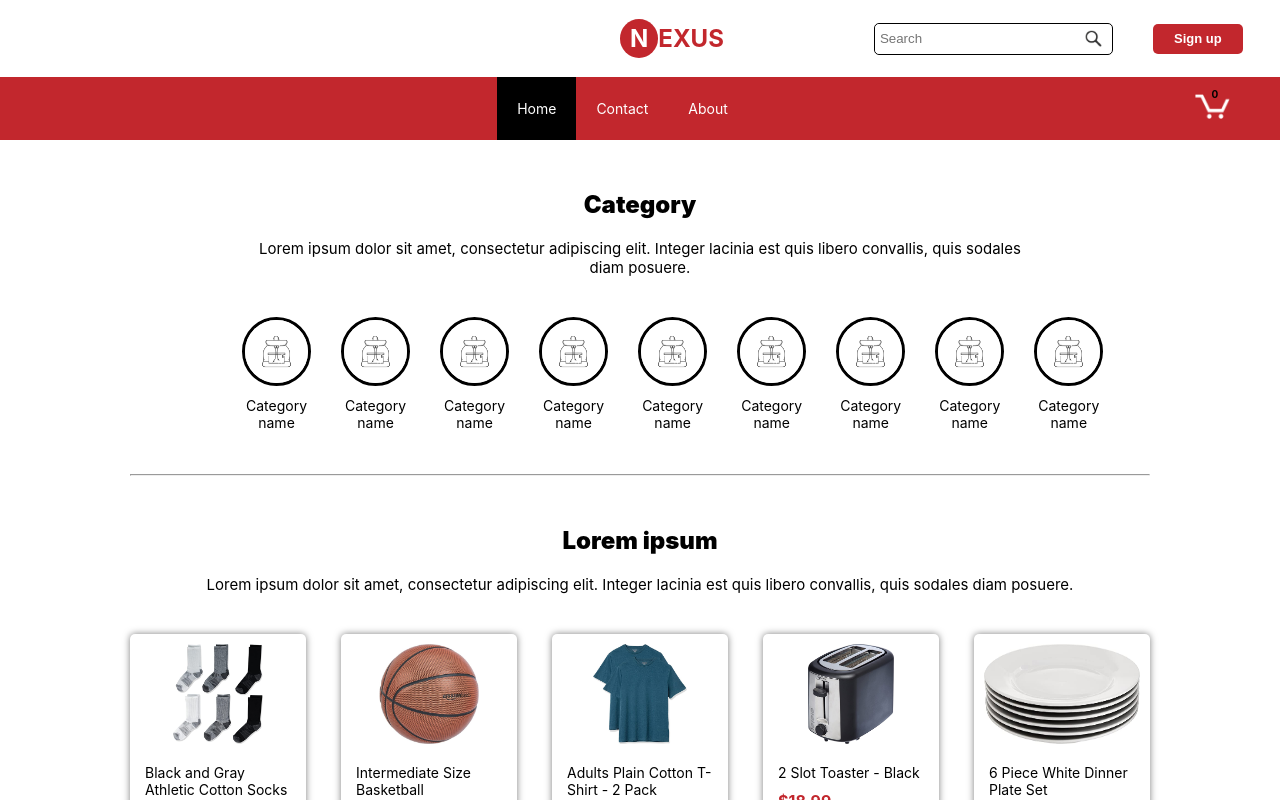
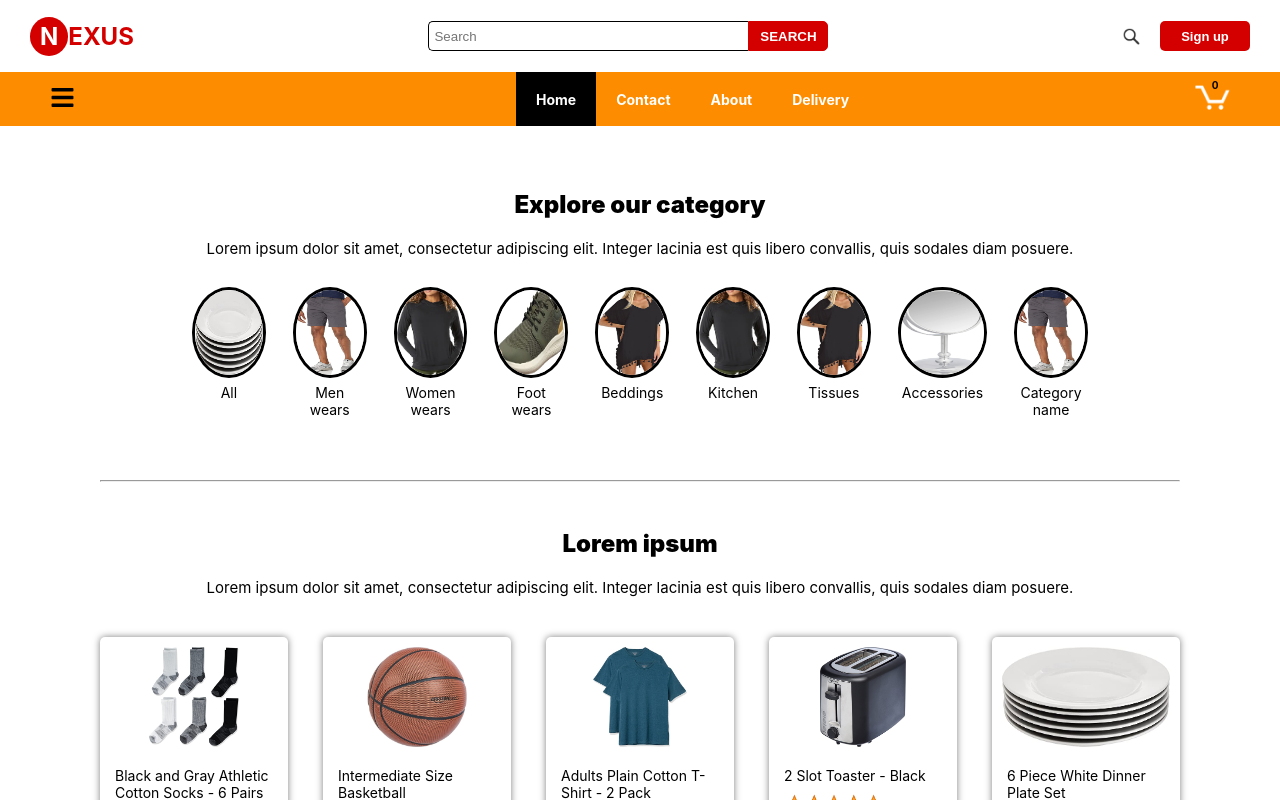
Before and after one commit to TomLayan1/Nexus, a React (Create React App) app in the folder nexus/: page / in a window 1280 px wide. Shown: the top 800 px of the page. Built offline with nearby package versions, Linux system fonts and the light colour scheme; the HTML template or start-up script is replaced by a standard one.

Commit message:
Added the footer to the app

```diff
--- a/nexus/src/Assets/Assets.js
+++ b/nexus/src/Assets/Assets.js
@@ -74,39 +74,39 @@ export const assets = {
 
 export const categoryData = [
   {
-    image: categoryImage,
-    name: 'Category name'
+    image: six_piece_white_dinner_plate_set,
+    name: 'All'
   },
   {
-    image: categoryImage,
-    name: 'Category name'
+    image: men_slim_fit_summer_shorts_gray,
+    name: 'Men wears'
   },
   {
-    image: categoryImage,
-    name: 'Category name'
+    image: women_stretch_popover_hoodie_black,
+    name: 'Women wears'
   },
   {
-    image: categoryImage,
-    name: 'Category name'
+    image: men_athletic_shoes_green,
+    name: 'Foot wears'
   },
   {
-    image: categoryImage,
-    name: 'Category name'
+    image: women_chiffon_beachwear_coverup_black,
+    name: 'Beddings'
   },
   {
-    image: categoryImage,
-    name: 'Category name'
+    image: women_stretch_popover_hoodie_black,
+    name: 'Kitchen'
   },
   {
-    image: categoryImage,
-    name: 'Category name'
+    image: women_chiffon_beachwear_coverup_black,
+    name: 'Tissues'
   },
   {
-    image: categoryImage,
-    name: 'Category name'
+    image: vanity_mirror_silver,
+    name: 'Accessories'
   },
   {
-    image: categoryImage,
+    image: men_slim_fit_summer_shorts_gray,
     name: 'Category name'
   }
 ]
@@ -119,7 +119,7 @@ export const productsData = [
     image: athletic_cotton_socks_six_pairs,
     name: "Black and Gray Athletic Cotton Socks - 6 Pairs",
     rating: {
-      stars: 4.5,
+      stars: rating_45,
       count: 87
     },
     priceCents: 1090,
@@ -134,7 +134,7 @@ export const productsData = [
     image: intermediate_composite_basketball,
     name: "Intermediate Size Basketball",
     rating: {
-      stars: 4,
+      stars: rating_40,
       count: 127
     },
     priceCents: 2095,
@@ -148,7 +148,7 @@ export const productsData = [
     image: adults_plain_cotton_tshirt_two_pack_teal,
     name: "Adults Plain Cotton T-Shirt - 2 Pack",
     rating: {
-      stars: 4.5,
+      stars: rating_45,
       count: 56
     },
     priceCents: 799,
@@ -165,7 +165,7 @@ export const productsData = [
     image: black_two_slot_toaster,
     name: "2 Slot Toaster - Black",
     rating: {
-      stars: 5,
+      stars: rating_50,
       count: 2197
     },
     priceCents: 1899,
@@ -180,7 +180,7 @@ export const productsData = [
     image: six_piece_white_dinner_plate_set,
     name: "6 Piece White Dinner Plate Set",
     rating: {
-      stars: 4,
+      stars: rating_40,
       count: 37
     },
     priceCents: 2067,
@@ -195,7 +195,7 @@ export const productsData = [
     image: plain_hooded_fleece_sweatshirt_yellow,
     name: "Plain Hooded Fleece Sweatshirt",
     rating: {
-      stars: 4.5,
+      stars: rating_45,
       count: 317
     },
     priceCents: 2400,
@@ -210,7 +210,7 @@ export const productsData = [
     image: luxury_tower_set_six_piece,
     name: "Luxury Towel Set - Graphite Gray",
     rating: {
-      stars: 4.5,
+      stars: rating_45,
       count: 144
     },
     priceCents: 3599,
@@ -227,7 +227,7 @@ export const productsData = [
     image: liquid_laundry_detergent_plain,
     name: "Liquid Laundry Detergent, 110 Loads, 82.5 Fl Oz",
     rating: {
-      stars: 4.5,
+      stars: rating_45,
       count: 305
     },
     priceCents: 2899,
@@ -241,7 +241,7 @@ export const productsData = [
     image: knit_athletic_sneakers_gray,
     name: "Waterproof Knit Athletic Sneakers - Gray",
     rating: {
-      stars: 4,
+      stars: rating_40,
       count: 89
     },
     priceCents: 3390,
@@ -256,7 +256,7 @@ export const productsData = [
     image: women_chiffon_beachwear_coverup_black,
     name: "Women's Chiffon Beachwear Cover Up - Black",
     rating: {
-      stars: 4.5,
+      stars: rating_45,
       count: 235
     },
     priceCents: 2070,
@@ -275,7 +275,7 @@ export const productsData = [
     image: round_sunglasses_black,
     name: "Round Sunglasses",
     rating: {
-      stars: 4.5,
+      stars: rating_45,
       count: 30
     },
     priceCents: 1560,
@@ -289,7 +289,7 @@ export const productsData = [
     image: beach_sandals_women,
     name: "Women's Two Strap Buckle Sandals - Tan",
     rating: {
-      stars: 4.5,
+      stars: rating_45,
       count: 562
     },
     priceCents: 2499,
@@ -306,7 +306,7 @@ export const productsData = [
     image: men_slim_fit_summer_shorts_gray,
     name: "Men's Slim-Fit Summer Shorts",
     rating: {
-      stars: 4,
+      stars: rating_40,
       count: 160
     },
     priceCents: 1699,
@@ -321,7 +321,7 @@ export const productsData = [
     image: facial_tissue_two_ply_eighteen_boxes,
     name: "Ultra Soft Tissue 2-Ply - 18 Box",
     rating: {
-      stars: 4,
+      stars: rating_40,
       count: 99
     },
     priceCents: 2374,
@@ -338,7 +338,7 @@ export const productsData = [
     image:  women_stretch_popover_hoodie_black,
     name: "Women's Stretch Popover Hoodie",
     rating: {
-      stars: 4.5,
+      stars: rating_45,
       count: 2465
     },
     priceCents: 1374,
@@ -357,7 +357,7 @@ export const productsData = [
     image: bathroom_rug,
     name: "Bathroom Bath Rug Mat 20 x 31 Inch - Grey",
     rating: {
-      stars: 4.5,
+      stars: rating_45,
       count: 119
     },
     priceCents: 1250,
@@ -372,7 +372,7 @@ export const productsData = [
     image: women_knit_ballet_flat_black,
     name: "Women's Knit Ballet Flat",
     rating: {
-      stars: 4,
+      stars: rating_40,
       count: 326
     },
     priceCents: 2640,
@@ -388,7 +388,7 @@ export const productsData = [
     image: men_golf_polo_t_shirt_blue,
     name: "Men's Regular-Fit Quick-Dry Golf Polo Shirt",
     rating: {
-      stars: 4.5,
+      stars: rating_45,
       count: 2556
     },
     priceCents: 1599,
@@ -406,7 +406,7 @@ export const productsData = [
     image: trash_can_with_foot_pedal_50_liter,
     name: "Trash Can with Foot Pedal - Brushed Stainless Steel",
     rating: {
-      stars: 4.5,
+      stars: rating_45,
       count: 2286
     },
     priceCents: 8300,
@@ -422,7 +422,7 @@ export const productsData = [
     image: duvet_cover_set_blue_twin,
     name: "Duvet Cover Set with Zipper Closure",
     rating: {
-      stars: 4,
+      stars: rating_40,
       count: 456
     },
     priceCents: 2399,
@@ -439,7 +439,7 @@ export const productsData = [
     image: men_chino_pants_beige,
     name: "Men's Classic-fit Pleated Chino Pants",
     rating: {
-      stars: 4.5,
+      stars: rating_45,
       count: 9017
     },
     priceCents: 2290,
@@ -454,7 +454,7 @@ export const productsData = [
     image: men_athletic_shoes_green,
     name: "Men's Athletic Sneaker",
     rating: {
-      stars: 4,
+      stars: rating_40,
       count: 229
     },
     priceCents: 3890,
@@ -470,7 +470,7 @@ export const productsData = [
     image: men_navigator_sunglasses_brown,
     name: "Men's Navigator Sunglasses Pilot",
     rating: {
-      stars: 3.5,
+      stars: rating_35,
       count: 42
     },
     priceCents: 1690,
@@ -486,7 +486,7 @@ export const productsData = [
     image: vanity_mirror_silver,
     name: "Vanity Mirror with Heavy Base - Chrome",
     rating: {
-      stars: 4.5,
+      stars: rating_45,
       count: 130
     },
     priceCents: 1649,
@@ -502,7 +502,7 @@ export const productsData = [
     image: women_french_terry_fleece_jogger_camo,
     name: "Women's Fleece Jogger Sweatpant",
     rating: {
-      stars: 4.5,
+      stars: rating_45,
       count: 248
     },
     priceCents: 2400,
@@ -519,7 +519,7 @@ export const productsData = [
     image: round_airtight_food_storage_containers,
     name: "Round Airtight Food Storage Containers - 5 Piece",
     rating: {
-      stars: 4,
+      stars: rating_40,
       count: 126
     },
     priceCents: 2899,
@@ -534,7 +534,7 @@ export const productsData = [
     image: coffeemaker_with_glass_carafe_black,
     name: "Coffeemaker with Glass Carafe and Reusable Filter - 25 Oz, Black",
     rating: {
-      stars: 4.5,
+      stars: rating_45,
       count: 1211
     },
     priceCents: 2250,
@@ -549,7 +549,7 @@ export const productsData = [
     image: blackout_curtains_black,
     name: "Blackout Curtains Set 42 x 84-Inch - Black, 2 Panels",
     rating: {
-      stars: 4.5,
+      stars: rating_45,
       count: 363
     },
     priceCents: 3099,
@@ -563,7 +563,7 @@ export const productsData = [
     image: countertop_blender_sixty_four_oz,
     name: "Countertop Blender - 64oz, 1400 Watts",
     rating: {
-      stars: 4,
+      stars: rating_40,
       count: 3
     },
     priceCents: 10747,
@@ -578,7 +578,7 @@ export const productsData = [
     image: floral_mixing_bowl_set,
     name: "10-Piece Mixing Bowl Set with Lids - Floral",
     rating: {
-      stars: 5,
+      stars: rating_50,
       count: 679
     },
     priceCents: 3899,
@@ -594,7 +594,7 @@ export const productsData = [
     image: kitchen_paper_towels_thirty_pack,
     name: "2-Ply Kitchen Paper Towels - 30 Pack",
     rating: {
-      stars: 4.5,
+      stars: rating_45,
       count: 1045
     },
     priceCents: 5799,
@@ -609,7 +609,7 @@ export const productsData = [
     image: men_cozy_fleece_zip_up_hoodie_red,
     name: "Men's Full-Zip Hooded Fleece Sweatshirt",
     rating: {
-      stars: 4.5,
+      stars: rating_45,
       count: 3157
     },
     priceCents: 2400,
--- a/nexus/src/Components/Category/Category.css
+++ b/nexus/src/Components/Category/Category.css
@@ -1,12 +1,14 @@
 .explore--menu{
-  width: 80%;
+  width: 85%;
+  height: 270px;
   margin: auto;
   padding: 10px;
   margin-bottom: 30px;
 }
 .category-statement-bx{
-  margin-bottom: 40px;
+  height: 30%;
   text-align: center;
+  margin-bottom: 3px;
 }
 .category-header-txt{
   font-weight: 900;
@@ -17,18 +19,28 @@
 }
 .category-menu-bx{
   width: 100%;
+  height: 67%;
   display: flex;
-  gap: 30px;
-
+  gap: 25px;
+  padding: 18px 0;
 }
 .category--bx{
-  width: 10%;
+  width: 100px;
+  height: 100%;
+  padding: 1px;
+}
+.category-img--bx{
+  width: 100%;
+  height: 70%;
+  border: 3px solid black;
+  border-radius: 50%;
+  margin-bottom: 3px;
 }
 .category-img{
   width: 100%;
-  border-radius: 50%;
+  height: 100%;
+  border-radius: inherit;
   margin-bottom: 4px;
-  border: 3px solid black;
 }
 .category--name{
   font-size: 14px;
--- a/nexus/src/Components/Category/Category.jsx
+++ b/nexus/src/Components/Category/Category.jsx
@@ -7,14 +7,16 @@ const Category = () => {
   return (
     <div className='explore--menu' id='explore--menu'>
       <div className='category-statement-bx'>
-        <h2 className='category-header-txt'>Category</h2>
+        <h2 className='category-header-txt'>Explore our category</h2>
         <p className='category-statement'>Lorem ipsum dolor sit amet, consectetur adipiscing elit. Integer lacinia est quis libero convallis, quis sodales diam posuere.</p>
       </div>
       <div className='category-menu-bx'>
         { categoryData.map((category, index) => {
           return (
             <div className='category--bx' key={index}>
-              <img className='category-img' src={category.image} alt='Category name'/>
+              <div className='category-img--bx'>
+                <img className='category-img' src={category.image} alt='Category name'/>
+              </div>
               <p className='category--name'>{category.name}</p>
             </div>
           )
--- a/nexus/src/Components/Footer/Footer.css
+++ b/nexus/src/Components/Footer/Footer.css
@@ -0,0 +1,57 @@
+.footer{
+  background: #1d1b1a;
+  width: 100%;
+  height: 320px;
+  padding: 50px 60px 20px 60px;
+  color: white;
+}
+.footer--bx{
+  display: flex;
+  gap: 105px;
+  margin-bottom: 30px;
+}
+.footer--bx-1{
+  width: 33%;
+  display: flex;
+  flex-direction: column;
+  align-items: start;
+}
+.footer-logo {
+  text-align: center;
+  color: #d40000;
+  cursor: pointer;
+  margin-bottom: 20px;
+}
+.footer-n--span {
+  background: #d40000;
+  color: white;
+  padding: 5px 10px;
+  border-radius: 50%;
+}
+.footer-statement{
+  font-size: 14px;
+  line-height: 1.3;
+  text-align: justify;
+  margin-bottom: 20px;
+}
+.footer-social-icon-bx{
+  border: 1px solid #FFFFFF;
+  padding: 4px;
+}
+.footer--bx-2, .footer--bx-3{
+  width: 25%;
+}
+.footer-header{
+  margin-bottom: 20px;
+}
+.footer-nav, .footer-contact{
+  font-size: 14px;
+  margin-bottom: 10px;
+}
+hr{
+  margin-bottom: 47px;
+}
+.copyright{
+  font-size: 11px;
+  text-align: center;
+}
--- a/nexus/src/Components/Footer/Footer.jsx
+++ b/nexus/src/Components/Footer/Footer.jsx
@@ -1,8 +1,34 @@
 import React from 'react'
+import './Footer.css'
 
 const Footer = () => {
   return (
-    <div></div>
+    <div className='footer'>
+      <div className='footer--bx'>
+        <div className='footer--bx-1'>
+          <h2 className='footer-logo'><span className='footer-n--span'>N</span>EXUS</h2>
+          <p className='footer-statement'>
+            Lorem ipsum dolor sit amet, consectetur adipiscing elit. Ut nibh elit, tristique vitae dui fermentum, sodales ultrices massa. Nam vel turpis quis nisi sagittis porta. Cras ac fringilla nunc. Sed viverra ex a efficitur malesuada.
+          </p>
+          <div className='footer-social-icon-bx'>
+            Social Icon Here
+          </div>
+        </div>
+        <div className='footer--bx-2'>
+          <h3 className='footer-header'>COMPANY</h3>
+          <p className='footer-nav'>Home</p>
+          <p className='footer-nav'>Contact</p>
+          <p className='footer-nav'>About</p>
+        </div>
+        <div className='footer--bx-3'>
+          <h3 className='footer-header'>GET IN TOUCH</h3>
+          <p className='footer-contact'>+1-234-5678-9000</p>
+          <p className='footer-contact'>contact@gmail.com</p>
+        </div>
+      </div>
+      <hr/>
+      <p className='copyright'>Copyright &copy; 2024 Nexus.com - All Right Reserved.</p>
+    </div>
   )
 }
 
--- a/nexus/src/Components/Navbar/Navbar.css
+++ b/nexus/src/Components/Navbar/Navbar.css
@@ -1,31 +1,73 @@
 .navbar{
   width: 100%;
-  height: 140px;
+  height: 120px;
   position: fixed;
   z-index: 1000;
 }
 .logo--bx{
   width: 100%;
-  height: 55%;
+  height: 60%;
   background: #FFFFFF;
   display: flex;
+  justify-content: space-between;
   align-items: center;
   padding: 20px 30px;
-}
-.hamburger-x, .hamburger-bar{
-  visibility: hidden;
-  margin-right: 565px;
+  position: relative;
 }
 .logo{
   text-align: center;
-  color: #C2272D;
+  color: #d40000;
   cursor: pointer;
-  margin-right: 150px;
 }
-.signup--btn{
+.n--span{
+  background: #d40000;
+  color: white;
+  padding: 5px 10px;
+  border-radius: 50%;
+}
+.search--bx{
+  width: 400px;
+  height: 30px;
+  display: flex;
+  align-items: center;
+}
+.search{
+  width: 80%;
+  height: 30px;
+  border: 1px solid black;
+  border-right: none;
+  border-top-left-radius: 5px;
+  border-bottom-left-radius: 5px;
+  padding: 5px;
+  color: #161616;
+}
+.search-btn{
+  background: #d40000;
+  height: 100%;
+  width: 20%;
+  border: 1px solid #d40000;
+  border-top-right-radius: 5px;
+  border-bottom-right-radius: 5px;
+  color: white;
+  font-weight: bold;
+  padding: 0 10px;
+  display: flex;
+  align-items: center;
+  justify-content: center;
+  cursor: pointer;
+}
+.search-icon{
+  width: 17px;
+}
+.search-signup--bx {
+  display: flex;
+  align-items: center;
+  gap: 20px;
+}
+.signup--btn {
   width: 90px;
   height: 30px;
-  background: #C2272D;
+  background: #d40000;
   border: none;
   border-radius: 5px;
   color: #FFFFFF;
@@ -33,50 +75,40 @@
   font-weight: bold;
   cursor: pointer;
 }
-.n--span{
-  background: #C2272D;
-  color: white;
-  padding: 5px 10px;
-  border-radius: 50%;
-}
-.search-signup--bx{
-  display: flex;
-  align-items: center;
-  gap: 40px;
-}
-.search--bx{
-  display: flex;
-  align-items: center;
-  gap: 10px;
-  padding: 0 10px 0 0;
-  border-radius: 5px;
-  border: 1px solid #000000;
-}
-.search{
-  width: 200px;
-  height: 30px;
-  border-radius: inherit;
-  border: none;
-  padding: 5px;
-  color: #161616;
-}
-.search-icon{
-  width: 17px;
-}
 .nav--bx{
   width: 100%;
   height: 45%;
-  background: #C2272D;
+  background: #fe8c00;
   border: none;
   display: flex;
-  justify-content: space-between;
   align-items: center;
   padding: 0 50px;
+  position: relative;
+}
+.hamburger-social--bx{
+  width: 20%;
+  height: 100%;
+  display: flex;
+  align-items: center;
+  margin-right: 230px;
+}
+.hamburger-x, .hamburger-bar {
+  /* display: none; */
+  margin-right: 30px;
+}
+.social--bx{
+  width: 80%;
+  height: 100%;
+  display: flex;
+  justify-content: center;
+  align-items: center;
+  padding: 10px 3px;
 }
 nav{
   height: 100%;
   display: flex;
   align-items: center;
+  margin-right: auto;
 }
 nav div{
   display: flex;
@@ -85,6 +117,7 @@ nav div{
   padding: 0 20px;
   font-size: 14px;
   color: white;
+  font-weight: bold;
   height: 100%;
   cursor: pointer;
 }
@@ -110,3 +143,42 @@ nav div{
 .current--menu{
   background-color: black;
 }
+
+
+/* tablet */
+@media (max-width: 884px) {
+.hamburger-social--bx {
+    margin-right: 120px;
+  }
+}
+
+@media (max-width: 430px) {
+  .logo--bx {
+    padding: 20px 10px;
+  }
+  .search--bx {
+    display: none;
+  }
+  .search-signup--bx {
+    gap: 10px;
+  }
+  .signup--btn {
+    width: 70px;
+    font-size: 13px;
+  }
+  .nav--bx {
+    justify-content: space-between;
+    padding: 0 20px;
+    border-bottom: 1px solid black;
+  }
+  nav{
+    width: 100%;
+    height: 300px;
+    background-color: #fe8c00;
+    position: absolute;
+    flex-direction: column;
+    top: 53px;
+    left: 0;
+    z-index: 100;
+  }
+}
--- a/nexus/src/Components/Navbar/Navbar.jsx
+++ b/nexus/src/Components/Navbar/Navbar.jsx
@@ -17,26 +17,27 @@ const Navbar = () => {
   return (
     <div className='navbar' id='navbar'>
       <div className='logo--bx'>
-        <div className='hamburger' onClick={handleNav}>
-          {nav ? (<FaTimes className='hamburger-x' size={25} style = {{marginRight: '20px', cursor: 'pointer', color: 'blue' }}/>) : ( <FaBars className='hamburger-bar' size={25} />)}
+        <h2 className='logo'><span className='n--span'>N</span>EXUS</h2>
+        <div className='search--bx'>
+          <input className='search' type='search' placeholder='Search'/>
+          <button className='search-btn'>SEARCH</button>
         </div>
-        <h2 className='logo'><span className='n--span'>N</span>EXUS</h2>
         <div className='search-signup--bx'>
-          <div className='search--bx'>
-            <input className='search' type='search' placeholder='Search'/>
-            <img className='search-icon' src={assets.searchIcon} alt='search-icon'/>
-          </div>
+          <img className='search-icon' src={assets.searchIcon} alt='search-icon'/>
           <button className='signup--btn'>Sign up</button>
         </div>
       </div>
       <div className='nav--bx'>
-        <div className='social--bx'>
-        {/* Social Icons Here */}
+        <div className='hamburger-social--bx'>
+          <div className='hamburger' onClick={handleNav}>
+            {nav ? (<FaTimes className='hamburger-x' size={25} style = {{marginRight: '20px', cursor: 'pointer', color: 'blue' }}/>) : ( <FaBars className='hamburger-bar' size={25} />)}
+          </div>
         </div>
         <nav>
           <div onClick={()=>setMenu('home')} className={menu === 'home' ? 'current--menu' : ''}>Home</div>
           <div onClick={()=>setMenu('contact')} className={menu === 'contact' ? 'current--menu' : ''}>Contact</div>
           <div onClick={()=>setMenu('about')} className={menu === 'about' ? 'current--menu' : ''}>About</div>
+          <div onClick={()=>setMenu('delivery')} className={menu === 'delivery' ? 'current--menu' : ''}>Delivery</div>
         </nav>
         <div className='cart--bx'>
           <div className='cart-quantity'>0</div>
--- a/nexus/src/Components/ProductDisplay/ProductDisplay.jsx
+++ b/nexus/src/Components/ProductDisplay/ProductDisplay.jsx
@@ -22,10 +22,11 @@ const ProductDisplay = () => {
               </div>
               <div className='product-other--bx'>
                 <p className='product-name'>{product.name}</p>
+                <img className='star' src={product.rating.stars} alt='Rating'/>
                 <p className='price'>${(product.priceCents / 100).toFixed(2)}</p>
                 <div className='quantity--bx'>
                   <button className='reduce-btn'>-</button>
-                  <p className='quantity'>20</p>
+                  <p className='quantity'>0</p>
                   <button className='increase-btn'>+</button>
                 </div>
               </div>
--- a/nexus/src/Pages/Home/Home.css
+++ b/nexus/src/Pages/Home/Home.css
@@ -1,5 +1,6 @@
 .home{
-  padding: 180px 130px 30px 130px;
+  width: 100%;
+  padding: 180px 100px 60px 100px;
 }
 hr{
   margin-bottom: 50px;
```
Also changed, not shown: nexus/src/Components/ProductDisplay/ProductDisplay.css (+8 -5 lines).
